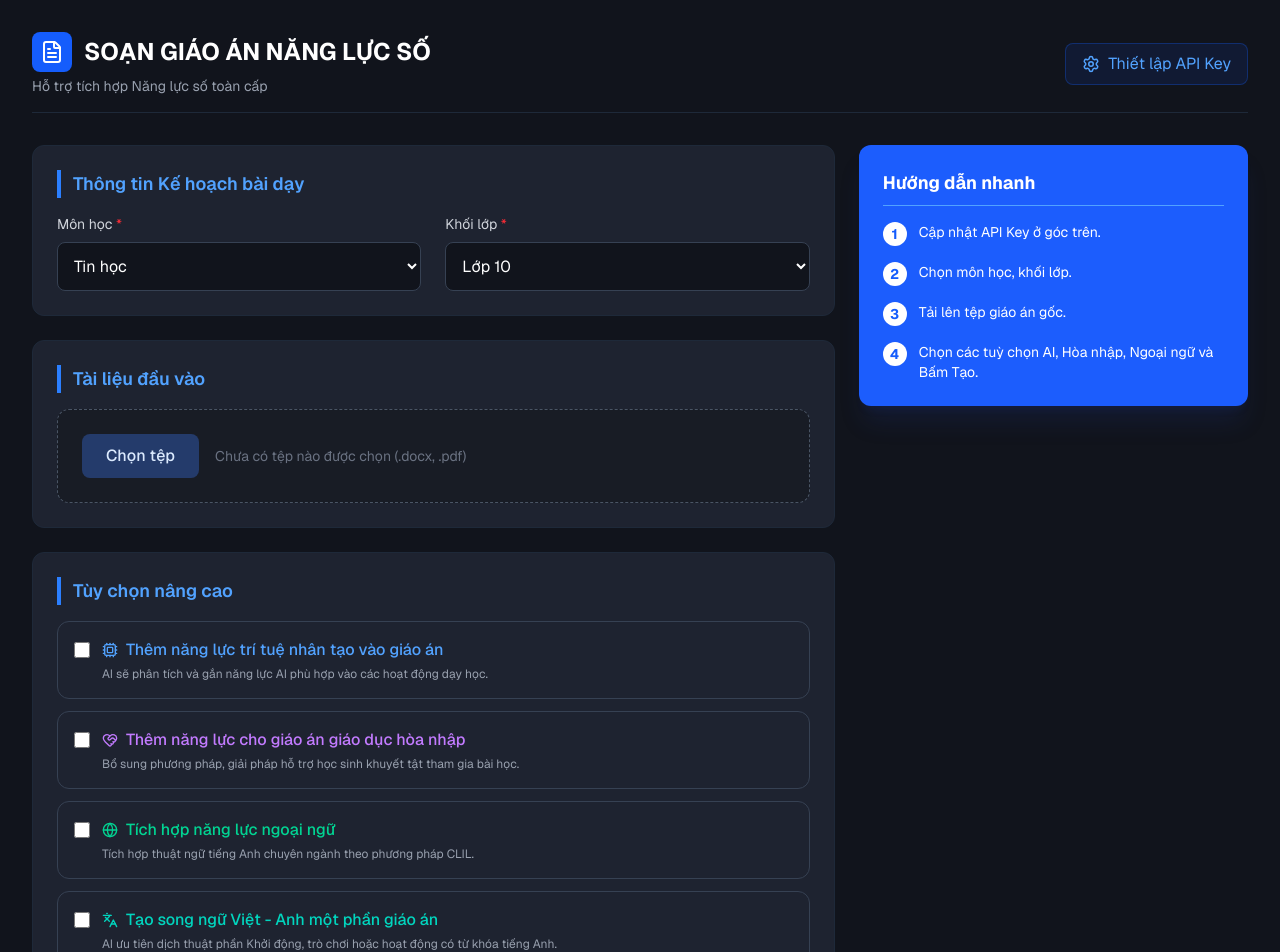
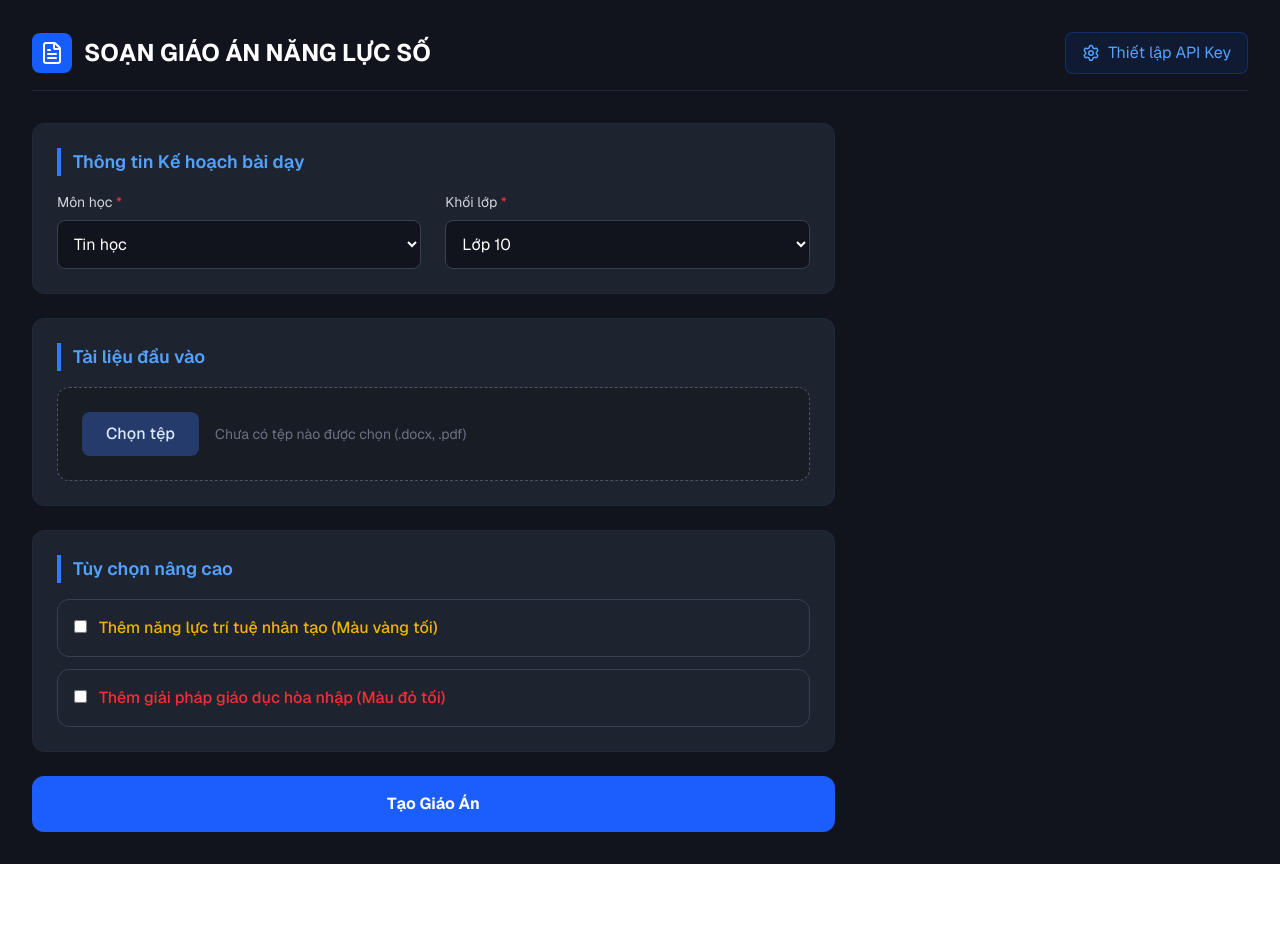
Before and after one commit to nvchienspt-maker/giao-an-NLS-AI, a Next.js app: page / in a window 1280 px wide. Shown: the top 952 px of the page. After the commit the page ends 864 px from the top, so only its background shows below. Built offline with nearby package versions, Linux system fonts and the light colour scheme.

Commit message:
update app/layout.tsx and app/page.tsx to use new local storage keys for Gemini API and model selection.

```diff
--- a/app/page.tsx
+++ b/app/page.tsx
@@ -1,6 +1,6 @@
 'use client';
 import { useState } from 'react';
-import { Settings, FileText, Loader2, Cpu, HeartHandshake, Globe, Languages } from 'lucide-react';
+import { Settings, FileText, Loader2, Cpu, HeartHandshake, Globe, Languages, Download } from 'lucide-react';
 import SettingsModal from './components/SettingsModal';
 import { useLocalStorage } from './hooks/useLocalStorage';
 import { generateLessonPlan } from './utils/gemini';
@@ -8,15 +8,14 @@ import { extractTextFromFile } from './utils/fileReader';
 
 export default function Home() {
   const [isModalOpen, setIsModalOpen] = useState(false);
-  const [apiKey, setApiKey] = useLocalStorage('gemini_api_key_v3', '');
-const [model, setModel] = useLocalStorage('gemini_model_v3', 'gemini-pro');
+  // Đổi key để dọn cache cũ
+  const [apiKey, setApiKey] = useLocalStorage('gemini_api_key_v5', '');
+  const [model, setModel] = useLocalStorage('gemini_model_v5', 'gemini-pro');
 
-  // Trạng thái cấu hình giáo án
   const [subject, setSubject] = useState('Tin học');
   const [grade, setGrade] = useState('Lớp 10');
   const [file, setFile] = useState<File | null>(null);
 
-  // Trạng thái 4 tuỳ chọn nâng cao
   const [options, setOptions] = useState({
     ai: false,
     inclusive: false,
@@ -24,7 +23,6 @@ const [model, setModel] = useLocalStorage('gemini_model_v3', 'gemini-pro');
     bilingual: false
   });
 
-  // Trạng thái xử lý
   const [isLoading, setIsLoading] = useState(false);
   const [result, setResult] = useState('');
 
@@ -36,7 +34,7 @@ const [model, setModel] = useLocalStorage('gemini_model_v3', 'gemini-pro');
 
   const handleGenerate = async () => {
     if (!file) return alert('Vui lòng chọn tệp giáo án đầu vào!');
-    if (!apiKey) return alert('Vui lòng thiết lập API Key ở góc trên bên phải!');
+    if (!apiKey) return alert('Vui lòng thiết lập API Key!');
 
     setIsLoading(true);
     setResult('');
@@ -53,30 +51,45 @@ const [model, setModel] = useLocalStorage('gemini_model_v3', 'gemini-pro');
     }
   };
 
+  // Hàm xuất file Word từ HTML
+  const exportToWord = () => {
+    if (!result) return;
+    const header = "<html xmlns:o='urn:schemas-microsoft-com:office:office' xmlns:w='urn:schemas-microsoft-com:office:word' xmlns='http://www.w3.org/TR/REC-html40'><head><meta charset='utf-8'><title>Giáo án</title></head><body>";
+    const footer = "</body></html>";
+    const htmlContent = document.getElementById("ai-result-content")?.innerHTML || "";
+
+    const sourceHTML = header + htmlContent + footer;
+    const source = 'data:application/vnd.ms-word;charset=utf-8,' + encodeURIComponent(sourceHTML);
+
+    const fileDownload = document.createElement("a");
+    document.body.appendChild(fileDownload);
+    fileDownload.href = source;
+    // Xuất định dạng .doc để Microsoft Word tự động chuyển thể CSS HTML sang màu sắc đoạn văn
+    fileDownload.download = `Giao_An_Tich_Hop_${subject}_${grade}.doc`;
+    fileDownload.click();
+    document.body.removeChild(fileDownload);
+  };
+
   return (
     <div className="min-h-screen bg-[#11141c] text-gray-200 font-sans p-4 md:p-8">
-      {/* Header */}
       <header className="flex justify-between items-center mb-8 border-b border-gray-800 pb-4">
         <div>
           <h1 className="text-2xl font-bold text-white flex items-center gap-3">
             <div className="bg-blue-600 p-2 rounded-lg"><FileText size={24} className="text-white"/></div>
             SOẠN GIÁO ÁN NĂNG LỰC SỐ
           </h1>
-          <p className="text-sm text-gray-400 mt-1">Hỗ trợ tích hợp Năng lực số toàn cấp</p>
         </div>
         <button
           onClick={() => setIsModalOpen(true)}
-          className="flex items-center gap-2 bg-blue-600/10 text-blue-400 px-4 py-2 rounded-lg border border-blue-600/30 hover:bg-blue-600/20 transition"
+          className="flex items-center gap-2 bg-blue-600/10 text-blue-400 px-4 py-2 rounded-lg border border-blue-600/30 hover:bg-blue-600/20"
         >
           <Settings size={18} /> Thiết lập API Key
         </button>
       </header>
 
       <div className="grid grid-cols-1 lg:grid-cols-3 gap-6 max-w-7xl mx-auto">
-        {/* CỘT TRÁI: FORM CẤU HÌNH */}
         <div className="lg:col-span-2 space-y-6">
 
-          {/* 1. Kế hoạch bài dạy */}
           <section className="bg-[#1e2330] p-6 rounded-xl border border-gray-800">
             <h2 className="text-lg font-semibold text-blue-400 mb-4 border-l-4 border-blue-500 pl-3">Thông tin Kế hoạch bài dạy</h2>
             <div className="grid grid-cols-2 gap-6">
@@ -99,114 +112,56 @@ const [model, setModel] = useLocalStorage('gemini_model_v3', 'gemini-pro');
             </div>
           </section>
 
-          {/* 2. Tài liệu đầu vào (Thiết kế theo image_78ca1b.png) */}
           <section className="bg-[#1e2330] p-6 rounded-xl border border-gray-800">
             <h2 className="text-lg font-semibold text-blue-400 mb-4 border-l-4 border-blue-500 pl-3">Tài liệu đầu vào</h2>
-            <div className="border border-dashed border-gray-600 rounded-xl p-6 bg-[#181c25] flex flex-col sm:flex-row items-start sm:items-center gap-4">
-               {/* Nút giả lập input file */}
+            <div className="border border-dashed border-gray-600 rounded-xl p-6 bg-[#181c25] flex items-center gap-4">
                <div className="relative">
-                 <input
-                    type="file"
-                    accept=".docx, .pdf"
-                    onChange={handleFileChange}
-                    className="absolute inset-0 w-full h-full opacity-0 cursor-pointer"
-                 />
-                 <button className="bg-[#243b6b] hover:bg-[#2d4a86] text-blue-100 px-6 py-2.5 rounded-lg font-medium pointer-events-none">
-                    Chọn tệp
-                 </button>
+                 <input type="file" accept=".docx, .pdf" onChange={handleFileChange} className="absolute inset-0 w-full h-full opacity-0 cursor-pointer"/>
+                 <button className="bg-[#243b6b] hover:bg-[#2d4a86] text-blue-100 px-6 py-2.5 rounded-lg font-medium pointer-events-none">Chọn tệp</button>
                </div>
-
-               {/* Hiển thị tên file đã chọn */}
                <div className="flex-1 overflow-hidden">
                  {file ? (
                    <div className="flex flex-col">
                       <span className="text-gray-300 text-sm truncate">{file.name}</span>
-                      <span className="text-green-500 text-sm flex items-center gap-1 mt-1">
-                        <FileText size={14}/> {file.name}
-                      </span>
+                      <span className="text-green-500 text-sm flex items-center gap-1 mt-1"><FileText size={14}/> Sẵn sàng</span>
                    </div>
-                 ) : (
-                   <span className="text-gray-500 text-sm">Chưa có tệp nào được chọn (.docx, .pdf)</span>
-                 )}
+                 ) : <span className="text-gray-500 text-sm">Chưa có tệp nào được chọn (.docx, .pdf)</span>}
                </div>
             </div>
           </section>
 
-          {/* 3. Tuỳ chọn nâng cao (4 chức năng cốt lõi) */}
           <section className="bg-[#1e2330] p-6 rounded-xl border border-gray-800">
              <h2 className="text-lg font-semibold text-blue-400 mb-4 border-l-4 border-blue-500 pl-3">Tùy chọn nâng cao</h2>
              <div className="space-y-3">
-                {/* Checkbox 1: AI */}
-                <label className={`flex items-start gap-3 p-4 border rounded-xl cursor-pointer transition-colors ${options.ai ? 'border-blue-500 bg-blue-500/10' : 'border-gray-700 hover:bg-gray-800'}`}>
-                  <input type="checkbox" className="mt-1 w-4 h-4 accent-blue-500" checked={options.ai} onChange={e => setOptions({...options, ai: e.target.checked})} />
-                  <div>
-                    <p className="font-medium text-blue-400 flex items-center gap-2"><Cpu size={16}/> Thêm năng lực trí tuệ nhân tạo vào giáo án</p>
-                    <p className="text-xs text-gray-400 mt-1">AI sẽ phân tích và gắn năng lực AI phù hợp vào các hoạt động dạy học.</p>
-                  </div>
+                <label className={`flex items-start gap-3 p-4 border rounded-xl cursor-pointer ${options.ai ? 'border-yellow-600 bg-yellow-600/10' : 'border-gray-700 hover:bg-gray-800'}`}>
+                  <input type="checkbox" className="mt-1" checked={options.ai} onChange={e => setOptions({...options, ai: e.target.checked})} />
+                  <div><p className="font-medium text-yellow-500">Thêm năng lực trí tuệ nhân tạo (Màu vàng tối)</p></div>
                 </label>
-
-                {/* Checkbox 2: Khuyết tật / Hòa nhập */}
-                <label className={`flex items-start gap-3 p-4 border rounded-xl cursor-pointer transition-colors ${options.inclusive ? 'border-purple-500 bg-purple-500/10' : 'border-gray-700 hover:bg-gray-800'}`}>
-                  <input type="checkbox" className="mt-1 w-4 h-4 accent-purple-500" checked={options.inclusive} onChange={e => setOptions({...options, inclusive: e.target.checked})} />
-                  <div>
-                    <p className="font-medium text-purple-400 flex items-center gap-2"><HeartHandshake size={16}/> Thêm năng lực cho giáo án giáo dục hòa nhập</p>
-                    <p className="text-xs text-gray-400 mt-1">Bổ sung phương pháp, giải pháp hỗ trợ học sinh khuyết tật tham gia bài học.</p>
-                  </div>
+                <label className={`flex items-start gap-3 p-4 border rounded-xl cursor-pointer ${options.inclusive ? 'border-red-600 bg-red-600/10' : 'border-gray-700 hover:bg-gray-800'}`}>
+                  <input type="checkbox" className="mt-1" checked={options.inclusive} onChange={e => setOptions({...options, inclusive: e.target.checked})} />
+                  <div><p className="font-medium text-red-500">Thêm giải pháp giáo dục hòa nhập (Màu đỏ tối)</p></div>
                 </label>
-
-                {/* Checkbox 3: Ngoại ngữ CLIL */}
-                <label className={`flex items-start gap-3 p-4 border rounded-xl cursor-pointer transition-colors ${options.foreignLang ? 'border-emerald-500 bg-emerald-500/10' : 'border-gray-700 hover:bg-gray-800'}`}>
-                  <input type="checkbox" className="mt-1 w-4 h-4 accent-emerald-500" checked={options.foreignLang} onChange={e => setOptions({...options, foreignLang: e.target.checked})} />
-                  <div>
-                    <p className="font-medium text-emerald-400 flex items-center gap-2"><Globe size={16}/> Tích hợp năng lực ngoại ngữ</p>
-                    <p className="text-xs text-gray-400 mt-1">Tích hợp thuật ngữ tiếng Anh chuyên ngành theo phương pháp CLIL.</p>
-                  </div>
-                </label>
-
-                {/* Checkbox 4: Song ngữ */}
-                <label className={`flex items-start gap-3 p-4 border rounded-xl cursor-pointer transition-colors ${options.bilingual ? 'border-teal-500 bg-teal-500/10' : 'border-gray-700 hover:bg-gray-800'}`}>
-                  <input type="checkbox" className="mt-1 w-4 h-4 accent-teal-500" checked={options.bilingual} onChange={e => setOptions({...options, bilingual: e.target.checked})} />
-                  <div>
-                    <p className="font-medium text-teal-400 flex items-center gap-2"><Languages size={16}/> Tạo song ngữ Việt - Anh một phần giáo án</p>
-                    <p className="text-xs text-gray-400 mt-1">AI ưu tiên dịch thuật phần Khởi động, trò chơi hoặc hoạt động có từ khóa tiếng Anh.</p>
-                  </div>
-                </label>
+                {/* Giữ nguyên checkbox 3 & 4 */}
              </div>
           </section>
 
-          {/* Nút Submit */}
-          <button
-            onClick={handleGenerate}
-            disabled={isLoading}
-            className="w-full bg-[#1c5dfd] hover:bg-blue-600 text-white font-bold py-4 rounded-xl flex items-center justify-center gap-2 transition-all disabled:opacity-50 text-lg shadow-lg shadow-blue-900/20"
-          >
+          <button onClick={handleGenerate} disabled={isLoading} className="w-full bg-[#1c5dfd] hover:bg-blue-600 text-white font-bold py-4 rounded-xl flex items-center justify-center gap-2">
             {isLoading ? <><Loader2 className="animate-spin" /> Đang xử lý dữ liệu với AI...</> : 'Tạo Giáo Án'}
           </button>
         </div>
 
-        {/* CỘT PHẢI: KẾT QUẢ VÀ HƯỚNG DẪN */}
         <div className="space-y-6">
-          {!result && (
-            <div className="bg-[#1c5dfd] rounded-xl p-6 text-white shadow-xl shadow-blue-900/20">
-              <h3 className="font-bold text-lg mb-4 border-b border-blue-400 pb-2">Hướng dẫn nhanh</h3>
-              <ul className="space-y-4 text-sm">
-                <li className="flex gap-3"><span className="bg-white text-blue-600 font-bold rounded-full min-w-6 w-6 h-6 flex items-center justify-center">1</span> Cập nhật API Key ở góc trên.</li>
-                <li className="flex gap-3"><span className="bg-white text-blue-600 font-bold rounded-full min-w-6 w-6 h-6 flex items-center justify-center">2</span> Chọn môn học, khối lớp.</li>
-                <li className="flex gap-3"><span className="bg-white text-blue-600 font-bold rounded-full min-w-6 w-6 h-6 flex items-center justify-center">3</span> Tải lên tệp giáo án gốc.</li>
-                <li className="flex gap-3"><span className="bg-white text-blue-600 font-bold rounded-full min-w-6 w-6 h-6 flex items-center justify-center">4</span> Chọn các tuỳ chọn AI, Hòa nhập, Ngoại ngữ và Bấm Tạo.</li>
-              </ul>
-            </div>
-          )}
-
-          {/* Khối hiển thị kết quả */}
           {result && (
-            <div className="bg-[#1e2330] rounded-xl border border-green-500/30 overflow-hidden flex flex-col h-full max-h-[800px]">
+            <div className="bg-[#1e2330] rounded-xl border border-green-500/30 overflow-hidden flex flex-col h-full">
               <div className="bg-green-500/10 p-4 border-b border-green-500/20 flex justify-between items-center">
                 <h3 className="font-bold text-green-400">Giáo án đã hoàn thiện</h3>
+                <button onClick={exportToWord} className="flex items-center gap-2 bg-green-600 hover:bg-green-700 text-white px-3 py-1.5 rounded-lg text-sm transition">
+                  <Download size={16} /> Tải file Word
+                </button>
               </div>
-              <div className="p-6 overflow-y-auto prose prose-invert max-w-none text-sm text-gray-300 custom-scrollbar">
-                {/* Ở môi trường thực tế, bạn có thể dùng thư viện react-markdown để render biến {result} */}
-                <div style={{ whiteSpace: 'pre-wrap' }}>{result}</div>
+              <div className="p-6 overflow-y-auto max-h-[800px] bg-white text-black custom-scrollbar">
+                {/* Render HTML trực tiếp từ Gemini */}
+                <div id="ai-result-content" dangerouslySetInnerHTML={{ __html: result }} className="prose max-w-none" />
               </div>
             </div>
           )}
```
Also changed, not shown: app/components/SettingsModal.tsx (+11 -17 lines), app/utils/gemini.ts (+14 -40 lines).
